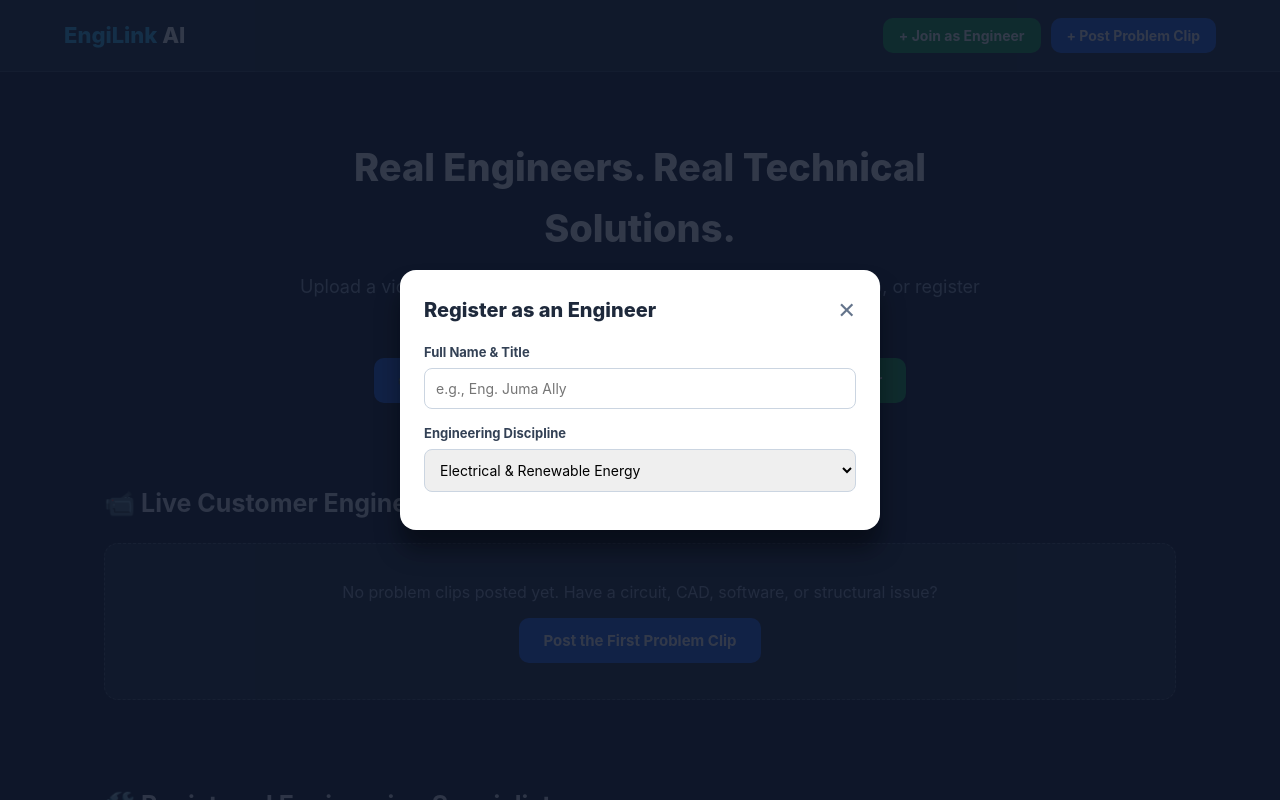
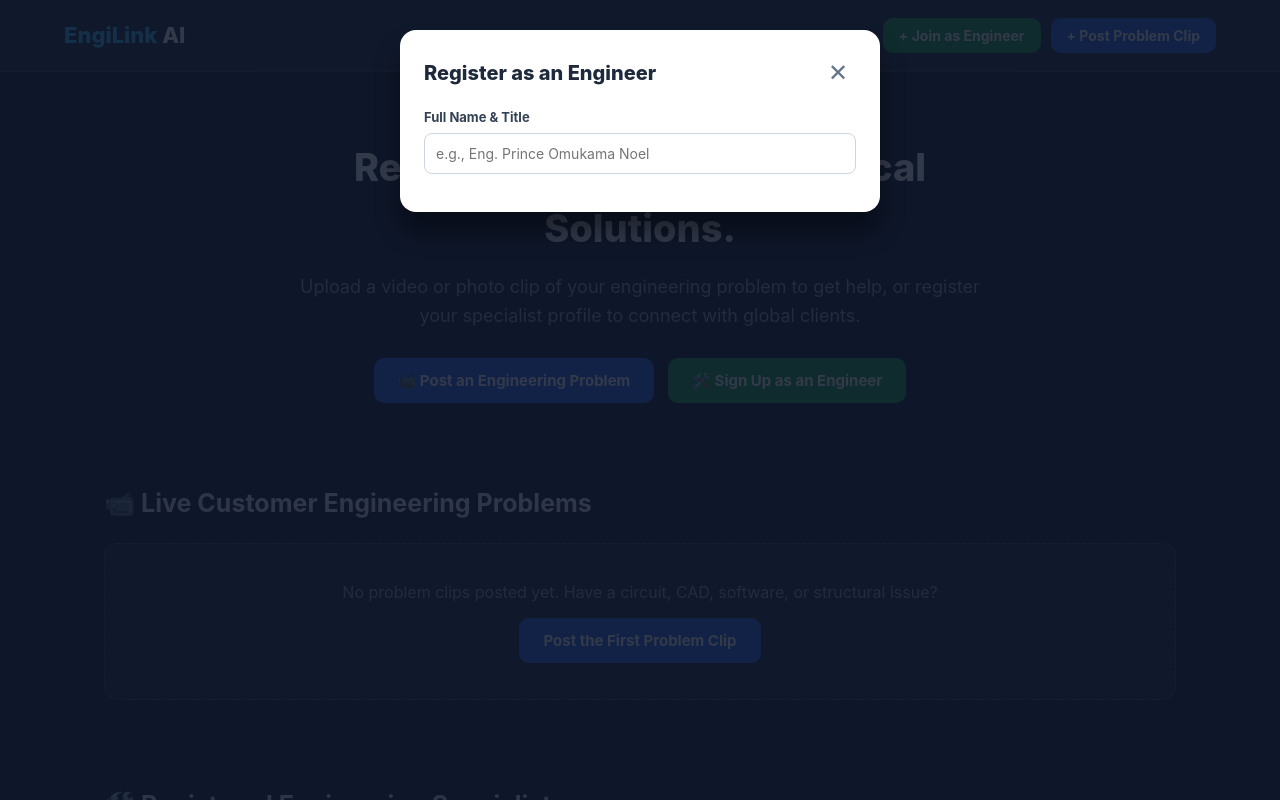
Before and after one commit to princetechpro0101-byte/engilink-ai, a Flask app: page / in a window 1280 px wide, after a click on "+ Join as Engineer". Run offline with Flask 3, Linux system fonts and the light colour scheme; data that the repository does not hold is empty.

Commit message:
Deploy complete index.html with fixed problem clip modal

```diff
--- a/templates/index.html
+++ b/templates/index.html
@@ -11,7 +11,7 @@
     "@context": "https://schema.org",
     "@type": "WebApplication",
     "name": "EngiLink AI",
-    "url": "https://engi-link-pro.onrender.com",
+    "url": "https://onrender.com",
     "author": {
       "@type": "Person",
       "name": "Prince Omukama Noel",
@@ -52,24 +52,52 @@
     .empty-box { background: #1e293b; border: 1px dashed #475569; border-radius: 14px; padding: 36px; text-align: center; color: #94a3b8; }
     .clip-media { width: 100%; border-radius: 10px; margin-top: 12px; max-height: 220px; object-fit: cover; background: #000; }
 
-    /* Modal Styles */
-    .modal-overlay { display: none; position: fixed; inset: 0; background: rgba(15, 23, 42, 0.85); z-index: 9999; align-items: center; justify-content: center; padding: 16px; overflow-y: auto; }
-    .modal-overlay.active { display: flex; }
-    .modal-box { background: #ffffff; color: #1e293b; width: 100%; max-width: 480px; border-radius: 16px; padding: 24px; box-shadow: 0 20px 25px rgba(0,0,0,0.4); }
+    .modal-overlay {
+      display: none;
+      pointer-events: none;
+      position: fixed;
+      top: 0; left: 0; right: 0; bottom: 0;
+      background: rgba(15, 23, 42, 0.85);
+      z-index: 9999;
+      align-items: flex-start;
+      justify-content: center;
+      padding: 30px 16px;
+      overflow-y: auto;
+    }
+    .modal-overlay.active {
+      display: flex;
+      pointer-events: auto;
+    }
+    .modal-box {
+      background: #ffffff;
+      color: #1e293b;
+      width: 100%;
+      max-width: 480px;
+      border-radius: 16px;
+      padding: 24px;
+      box-shadow: 0 20px 25px rgba(0,0,0,0.4);
+      margin-bottom: 30px;
+    }
     .modal-header { display: flex; justify-content: space-between; align-items: center; margin-bottom: 16px; }
     .modal-header h3 { font-size: 20px; font-weight: 800; }
-    .close-btn { background: none; border: none; font-size: 22px; cursor: pointer; color: #64748b; }
+    .close-btn { background: none; border: none; font-size: 24px; cursor: pointer; color: #64748b; padding: 4px 8px; }
     .form-group { margin-bottom: 14px; }
     .form-group label { display: block; font-size: 13px; font-weight: 700; margin-bottom: 5px; color: #334155; }
-    .form-group input, .form-group select, .form-group textarea { width: 100%; padding: 11px; border: 1px solid #cbd5e1; border-radius: 8px; font-size: 14px; }
+    .form-group input, .form-group select, .form-group textarea { width: 100%; padding: 11px; border: 1px solid #cbd5e1; border-radius: 8px; font-size: 14px; color: #1e293b; background: #ffffff; }
     footer { background: #090d16; color: #94a3b8; text-align: center; padding: 28px 5%; margin-top: 50px; border-top: 1px solid #1e293b; font-size: 14px; }
   </style>
   <script>
     function openModal(id) {
-      document.getElementById(id).classList.add('active');
+      const el = document.getElementById(id);
+      if (el) {
+        el.classList.add('active');
+      }
     }
     function closeModal(id) {
-      document.getElementById(id).classList.remove('active');
+      const el = document.getElementById(id);
+      if (el) {
+        el.classList.remove('active');
+      }
     }
   </script>
 </head>
@@ -163,7 +191,7 @@
   </section>
 
   <!-- MODAL 1: ENGINEER REGISTRATION FORM -->
-  <div id="engineerModal" class="modal-overlay">
+  <div id="engineerModal" class="modal-overlay" onclick="if(event.target === this) closeModal('engineerModal')">
     <div class="modal-box">
       <div class="modal-header">
         <h3>Register as an Engineer</h3>
@@ -172,11 +200,6 @@
       <form action="/register-engineer" method="POST">
         <div class="form-group">
           <label>Full Name &amp; Title</label>
-          <input type="text" name="name" placeholder="e.g., Eng. Juma Ally" required>
+          <input type="text" name="name" placeholder="e.g., Eng. Prince Omukama Noel" required>
         </div>
         <div class="form-group">
-          <label>Engineering Discipline</label>
-          <select name="role" required>
-            <option value="Electrical & Renewable Energy">Electrical &amp; Renewable Energy</option>
-            <option value="Mechanical & Robotics">Mechanical &amp; Robotics</option>
-            <option value="AI & Software Engineering">AI &amp; Software Engineering</option>
```
